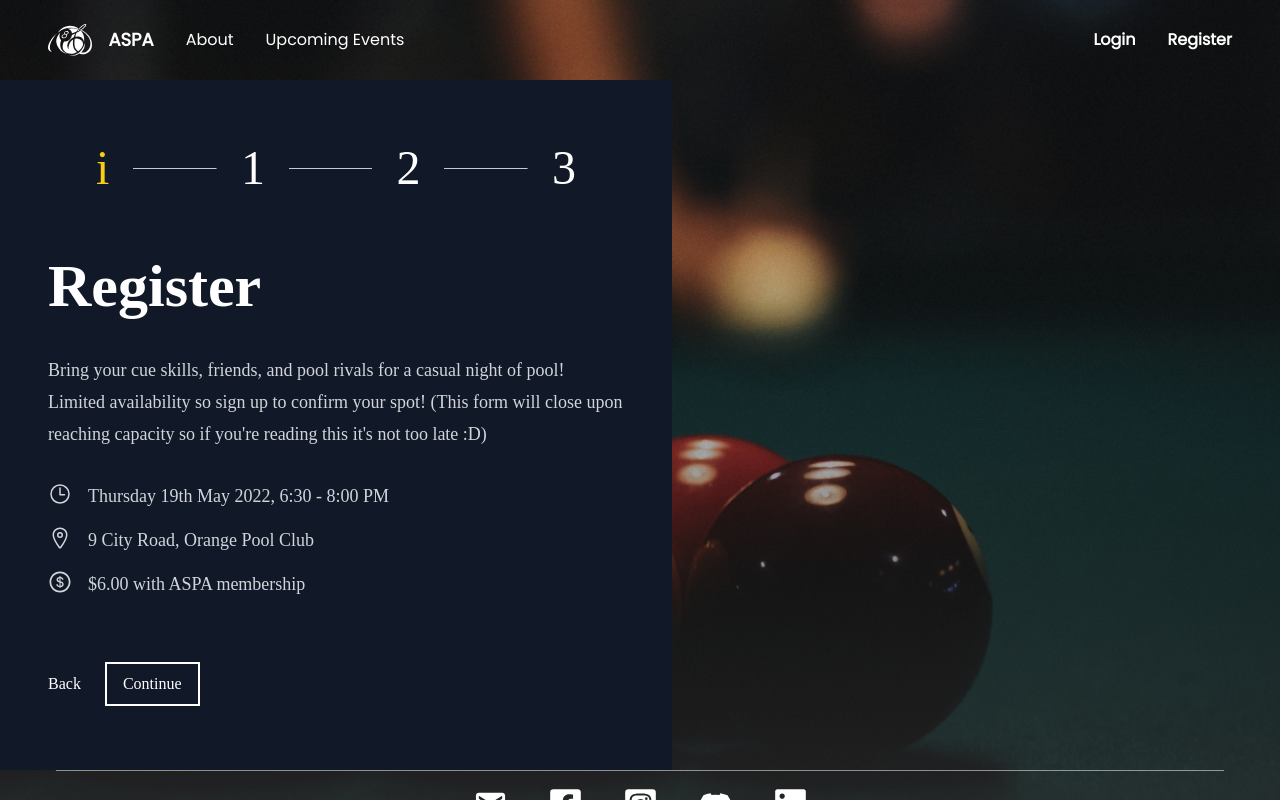
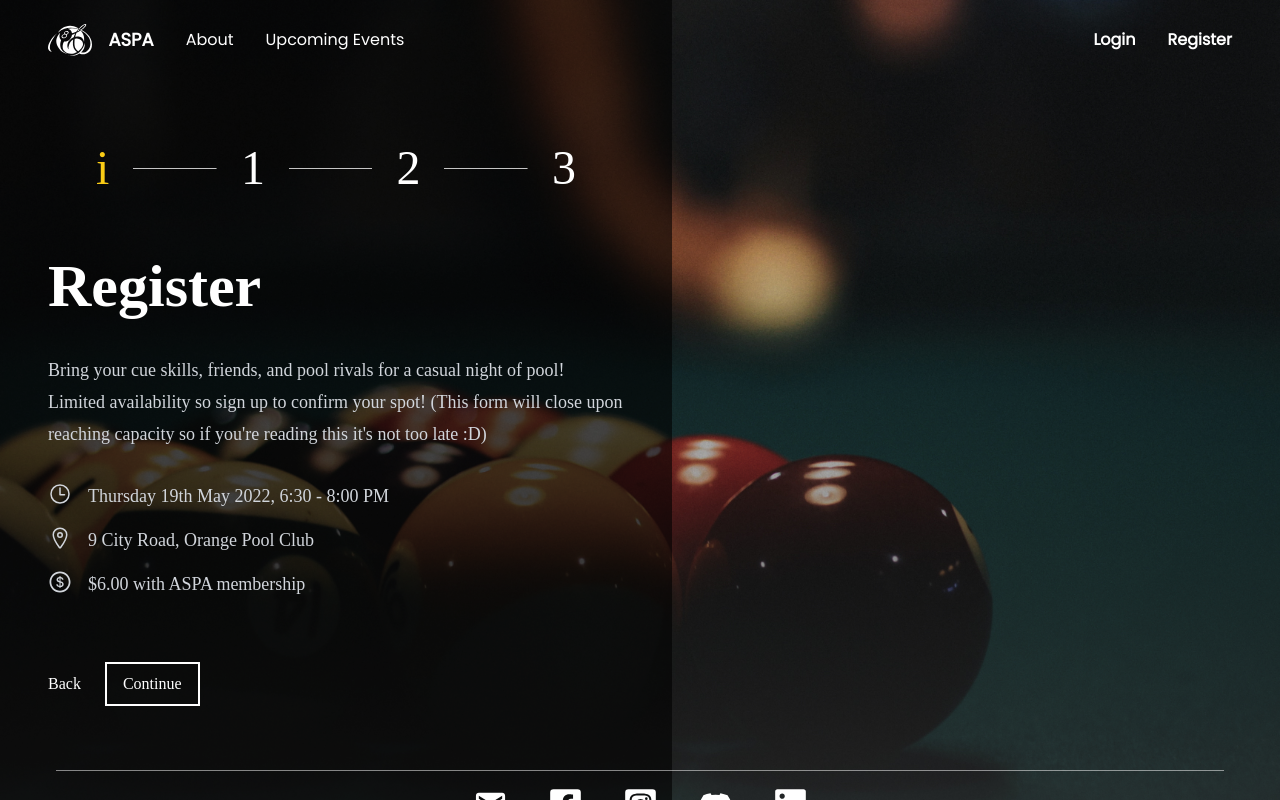
Before and after one commit to UoaWDCC/aspa-portal-v2, a React (Create React App) app: page /register in a window 1280 px wide. Built offline with nearby package versions, Linux system fonts and the light colour scheme; a web font is replaced by a local one.

Commit message:
updated register page design

```diff
--- a/src/routes/Register/index.jsx
+++ b/src/routes/Register/index.jsx
@@ -39,7 +39,9 @@ export default function Register() {
   // };
 
   return (
-    <main className="h-full w-full flex flex-col gap-8 max-w-2xl bg-gray-900 py-16 px-12">
+    <>
+      <div className="fixed inset-0 bg-black bg-opacity-60 w-full max-w-2xl mr-auto -z-10" />
+      <main className="h-full w-full flex flex-col gap-8 max-w-2xl py-16 px-12">
         <div className="flex mx-12 gap-6 justify-between items-center text-5xl mb-8">
           <span className={activeScreen === 0 && "text-yellow-400"}>i</span>
           <Line />
@@ -73,5 +75,6 @@ export default function Register() {
           </button>
         </div>
       </main>
+    </>
   );
 }
```
Lines whose indentation alone changed are shown as unchanged.
